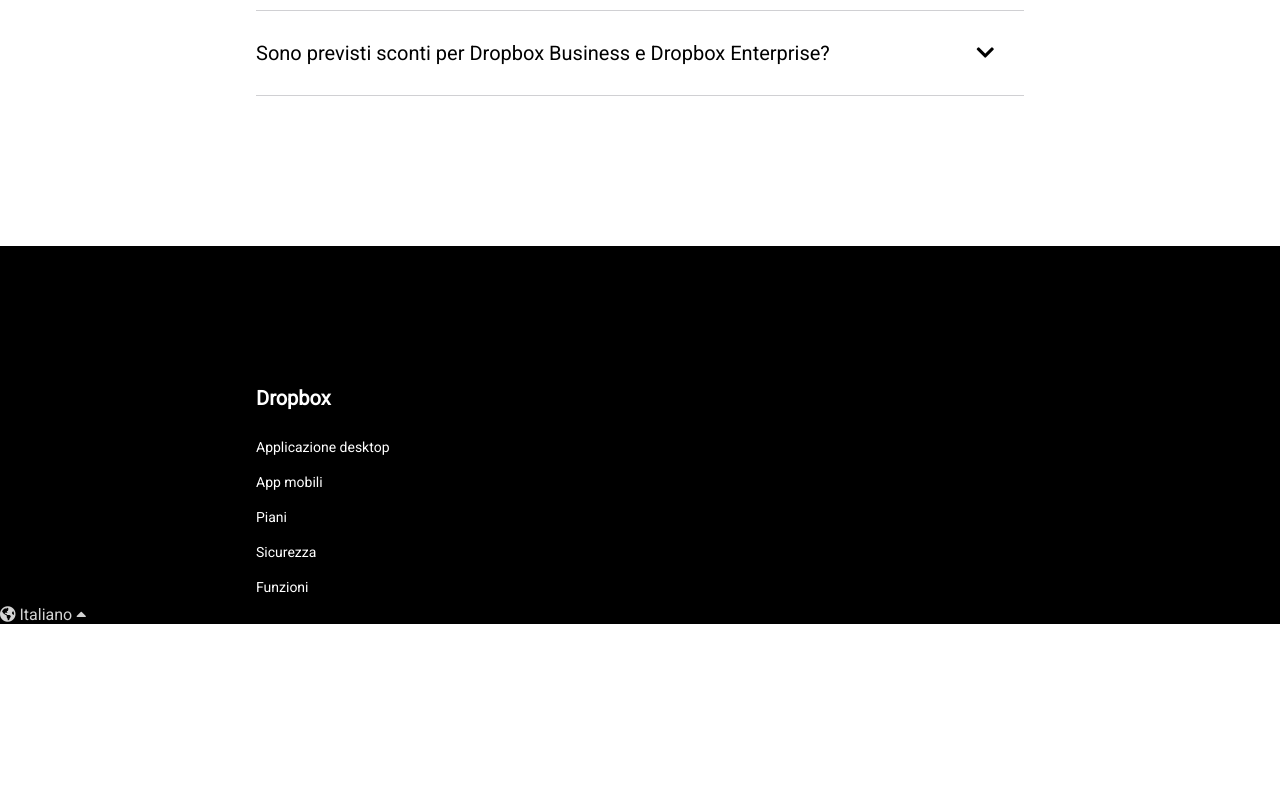
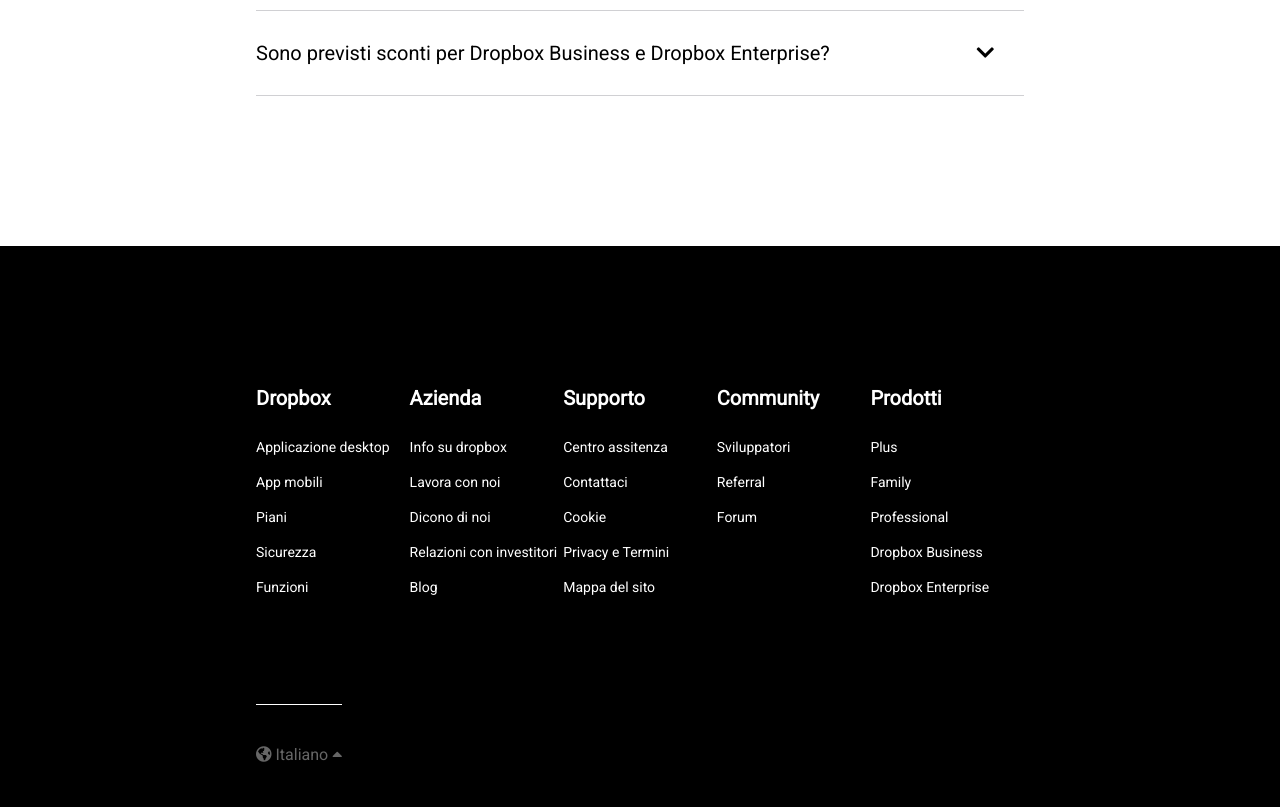
Before and after one commit to Luca-Riz/htmlcss-dropbox, a plain HTML site: page index.html in a window 1280 px wide. Shown: the part 5759-6566 px from the top of the page. Before the commit the page ends 6383 px from the top, so only its background shows below. Drawn offline with Linux system fonts and the light colour scheme.

Commit message:
add footer

```diff
--- a/css/style.css
+++ b/css/style.css
@@ -72,6 +72,14 @@ body {
 
 .pt-40 {
     padding-top: 40px;
+}
+
+.pb-100 {
+    padding-bottom: 100px;
+}
+
+.pb-40 {
+    padding-bottom: 40px;
 }
 
 .btn {
@@ -613,7 +621,7 @@ footer, footer *{
 
 footer{
     color: white;
-    padding-top: 100px;
+    padding: 100px 0;
 }
 
 footer h5 {
@@ -631,6 +639,7 @@ footer li:hover {
     text-decoration: underline;
 }
 
+
 /* inizio footer top */
 
 
@@ -638,8 +647,12 @@ footer li:hover {
 
 /* inizio footer bottom */
 
-footer .italiano {
-    color: lightgrey;
+footer .italiano a {
+    padding-top: 40px;
+    border-top: 1px solid white;
+    text-decoration: none;
+    color:#666666;
 }
+
 /* fine footer bottom */
 /* fine footer */
--- a/index.html
+++ b/index.html
@@ -590,7 +590,7 @@
     <footer class="clearfix">
 
         <!-- inizio footer top -->
-        <div class="w-60 clearfix pt-40">
+        <div class="w-60 clearfix pt-40 pb-100">
 
             <div class="dropbox w-20 float-sx">
                 <h5>Dropbox</h5>
@@ -601,24 +601,62 @@
                     <li><a href="#">Sicurezza</a></li>
                     <li><a href="#">Funzioni</a></li>
                 </ul>
+            </div>
 
+            <div class="azienda w-20 float-sx">
+                <h5>Azienda</h5>
+                <ul>
+                    <li><a href="#">Info su dropbox</a></li>
+                    <li><a href="#">Lavora con noi</a></li>
+                    <li><a href="#">Dicono di noi</a></li>
+                    <li><a href="#">Relazioni con investitori</a></li>
+                    <li><a href="#">Blog</a></li>
+                </ul>
+            </div>
 
+            <div class="supporto w-20 float-sx">
+                <h5>Supporto</h5>
+                <ul>
+                    <li><a href="#">Centro assitenza</a></li>
+                    <li><a href="#">Contattaci</a></li>
+                    <li><a href="#">Cookie</a></li>
+                    <li><a href="#">Privacy e Termini</a></li>
+                    <li><a href="#">Mappa del sito</a></li>
+                </ul>
             </div>
-            <div class="azienda w-20 float-sx"></div>
-            <div class="supporto w-20 float-sx"></div>
-            <div class="community w-20 float-sx"></div>
-            <div class="prodotti w-20 float-sx"></div>
+
+            <div class="community w-20 float-sx">
+                <h5>Community</h5>
+                <ul>
+                    <li><a href="#">Sviluppatori</a></li>
+                    <li><a href="#">Referral</a></li>
+                    <li><a href="#">Forum</a></li>
+                </ul>
+            </div>
+
+            <div class="prodotti w-20 float-sx">
+                <h5>Prodotti</h5>
+                <ul>
+                    <li><a href="#">Plus</a></li>
+                    <li><a href="#">Family</a></li>
+                    <li><a href="#">Professional</a></li>
+                    <li><a href="#">Dropbox Business</a></li>
+                    <li><a href="#">Dropbox Enterprise</a></li>
+                </ul>
+            </div>
 
 
         </div>
         <!-- fine footer top -->
-
         <!-- inizio footer bottom -->
-        <div class="italiano w-20 float-sx">
-            <span>
-                <i class="fas fa-globe-americas"></i>
-                Italiano
-                <i class="fas fa-caret-up"></i></span>
+        <div class="w-60 clearfix pt-40 pb-40">
+            <div class="italiano w-20 float-sx">
+                <a href="#">
+                    <i class="fas fa-globe-americas"></i>
+                    Italiano
+                    <i class="fas fa-caret-up"></i>
+                </a>
+            </div>
         </div>
         <!-- fine footer bottom -->
 
```
